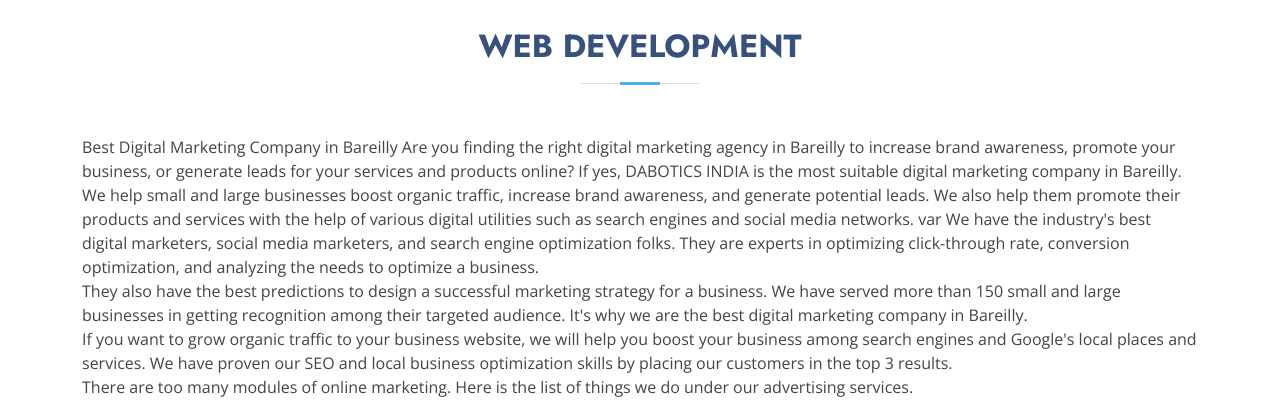
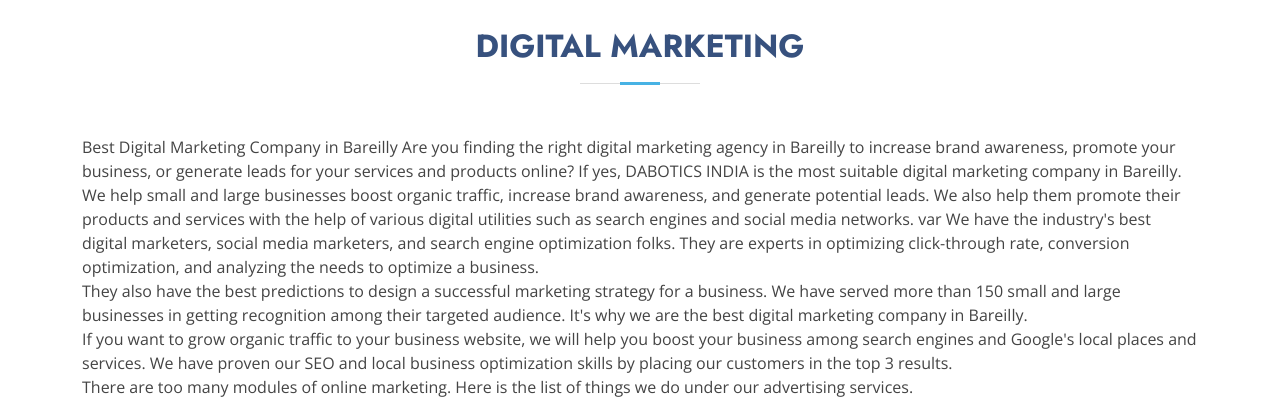
Before and after one commit to IP-Coder/Dabotics, a PHP site: page /Digitalmarketing.php in a window 1280 px wide. Shown: the part 73-474 px from the top of the page. Run offline with PHP 8.4, Linux system fonts and the light colour scheme.

Commit message:
heading
heading

```diff
--- a/Digitalmarketing.php
+++ b/Digitalmarketing.php
@@ -22,7 +22,7 @@
         <div class="container" data-aos="fade-up">
 
             <div class="section-title">
-                <h2>Web Development</h2>
+                <h2>Digital Marketing</h2>
             </div>
 
             <div class="row content">
```
